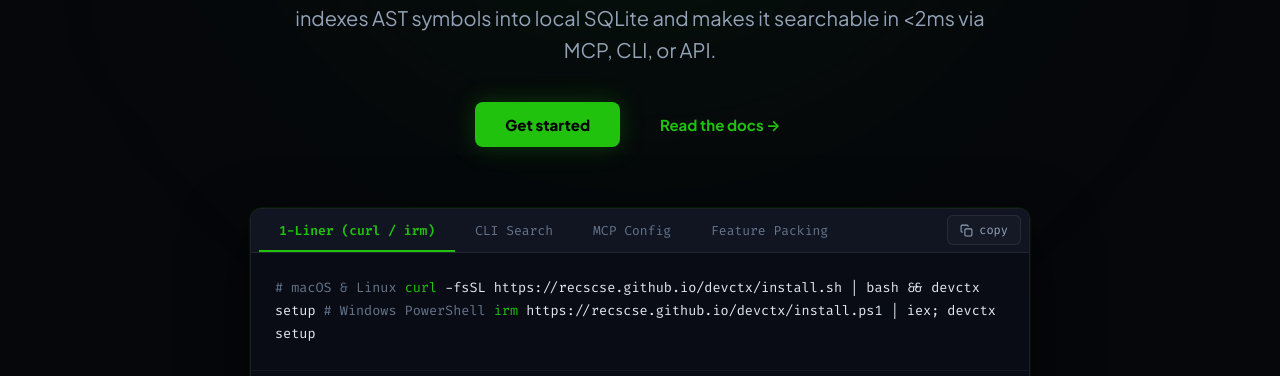
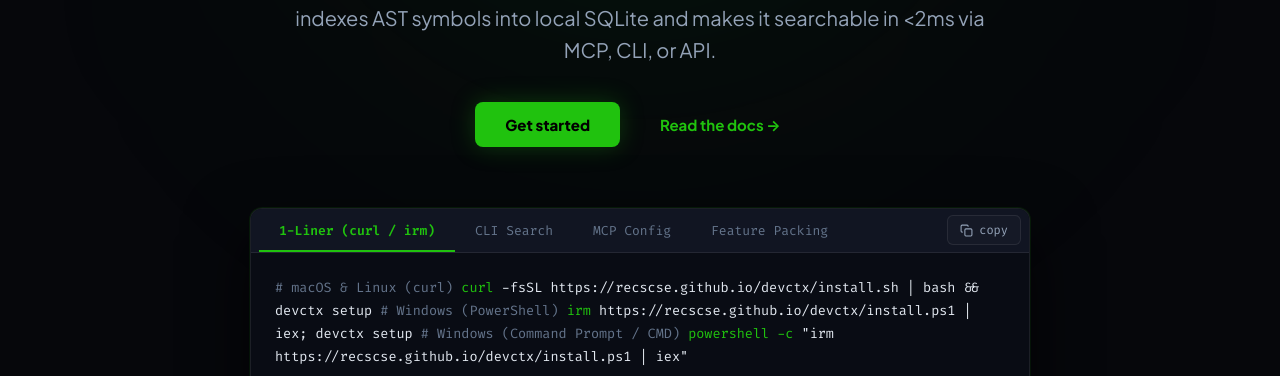
Before and after one commit to recscse/codive, a plain HTML site: page site/index.html in a window 1280 px wide. Shown: the part 424-800 px from the top of the page. Drawn offline with Linux system fonts and the light colour scheme.

Commit message:
docs: add Windows CMD & curl installers, auto-sync guides, and clean README

```diff
--- a/site/index.html
+++ b/site/index.html
@@ -531,11 +531,14 @@
 
       <!-- Tab 0: 1-Liner -->
       <div class="tab-panel" id="panel-0">
-<span style="color: #64748b;"># macOS & Linux</span>
+<span style="color: #64748b;"># macOS & Linux (curl)</span>
 <span style="color: #20c20e;">curl</span> -fsSL https://recscse.github.io/devctx/install.sh | bash && devctx setup
 
-<span style="color: #64748b;"># Windows PowerShell</span>
+<span style="color: #64748b;"># Windows (PowerShell)</span>
 <span style="color: #20c20e;">irm</span> https://recscse.github.io/devctx/install.ps1 | iex; devctx setup
+
+<span style="color: #64748b;"># Windows (Command Prompt / CMD)</span>
+<span style="color: #20c20e;">powershell -c</span> "irm https://recscse.github.io/devctx/install.ps1 | iex"
       </div>
 
       <!-- Tab 1: CLI -->
```
Also changed, not shown: site/docs.html (+4 -1 lines), README.md.
